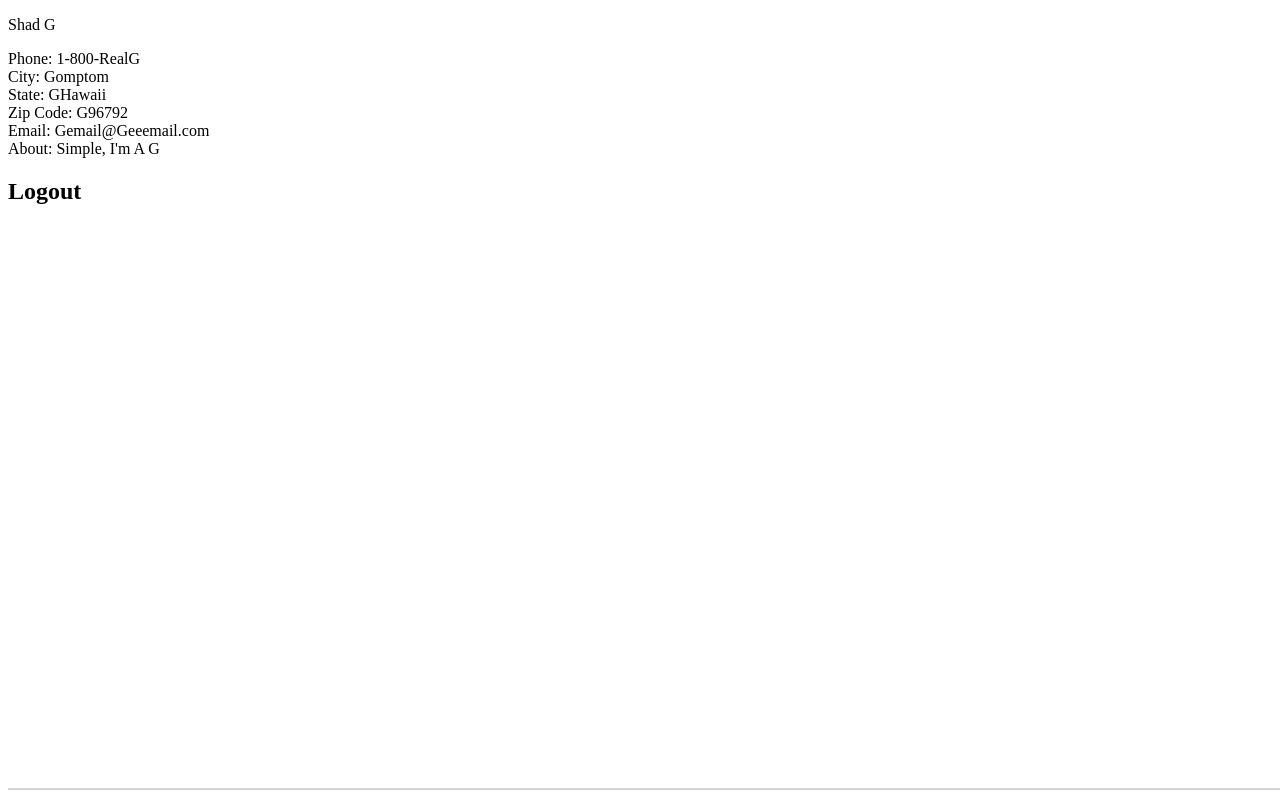
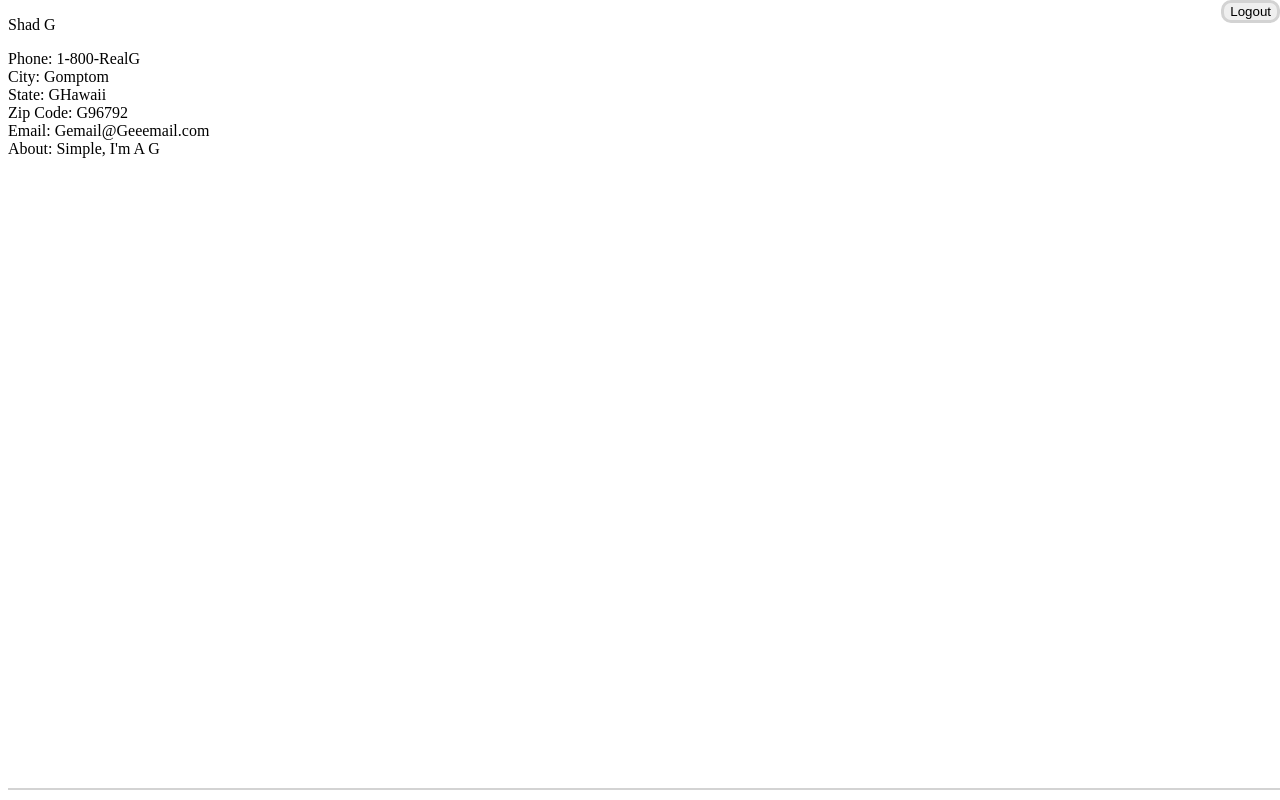
Before and after one commit to jenn-ah/c25-final, an Angular app: page /profile in a window 1280 px wide. Built offline with nearby package versions, Linux system fonts and the light colour scheme.

Commit message:
logout button works and is on profile component

```diff
--- a/src/app/pages/profile/profile.component.html
+++ b/src/app/pages/profile/profile.component.html
@@ -7,7 +7,7 @@
     Email: Gemail@Geeemail.com <br>
     About: Simple, I'm A G <br>
 
-    <div class="logout">
-        <h2><a (click)="logout()">Logout</a></h2>
+    <div class="logout-div">
+        <button class="logout"><a (click)="logout()">Logout</a></button>
       </div>
 </div>
--- a/src/app/pages/profile/profile.component.scss
+++ b/src/app/pages/profile/profile.component.scss
@@ -0,0 +1,10 @@
+.logout{
+    border: solid lightgrey;
+    border-radius: 10px;
+}
+
+.logout-div{
+    position:absolute;
+    top:0;
+    right:0;
+}
```
